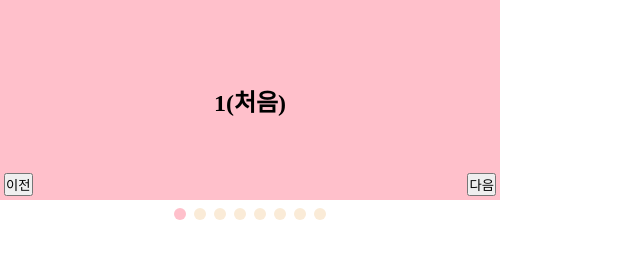
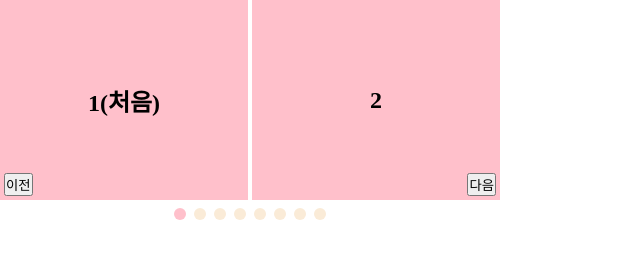
Before and after one commit to rlawldus9797/2407-WEB3, a plain HTML site: page 캐러셀/무한슬라이드-뷰카운트.html in a window 1280 px wide. Shown: the whole page, without its empty margins (0-640 px from the left). Drawn offline with Linux system fonts and the light colour scheme.

Commit message:
Update 무한슬라이드-뷰카운트.html

```diff
--- a/캐러셀/무한슬라이드-뷰카운트.html
+++ b/캐러셀/무한슬라이드-뷰카운트.html
@@ -107,8 +107,8 @@
     </div>
 
         <script>
-        const viewCount = 1;
-        const gap = 0;
+        const viewCount = 2;
+        const gap = 4;
         const slider = document.querySelector('.slider')
         const contentWrapper = document.querySelector('.content-wrapper');
         const slideCount = contentWrapper.childElementCount;
```
